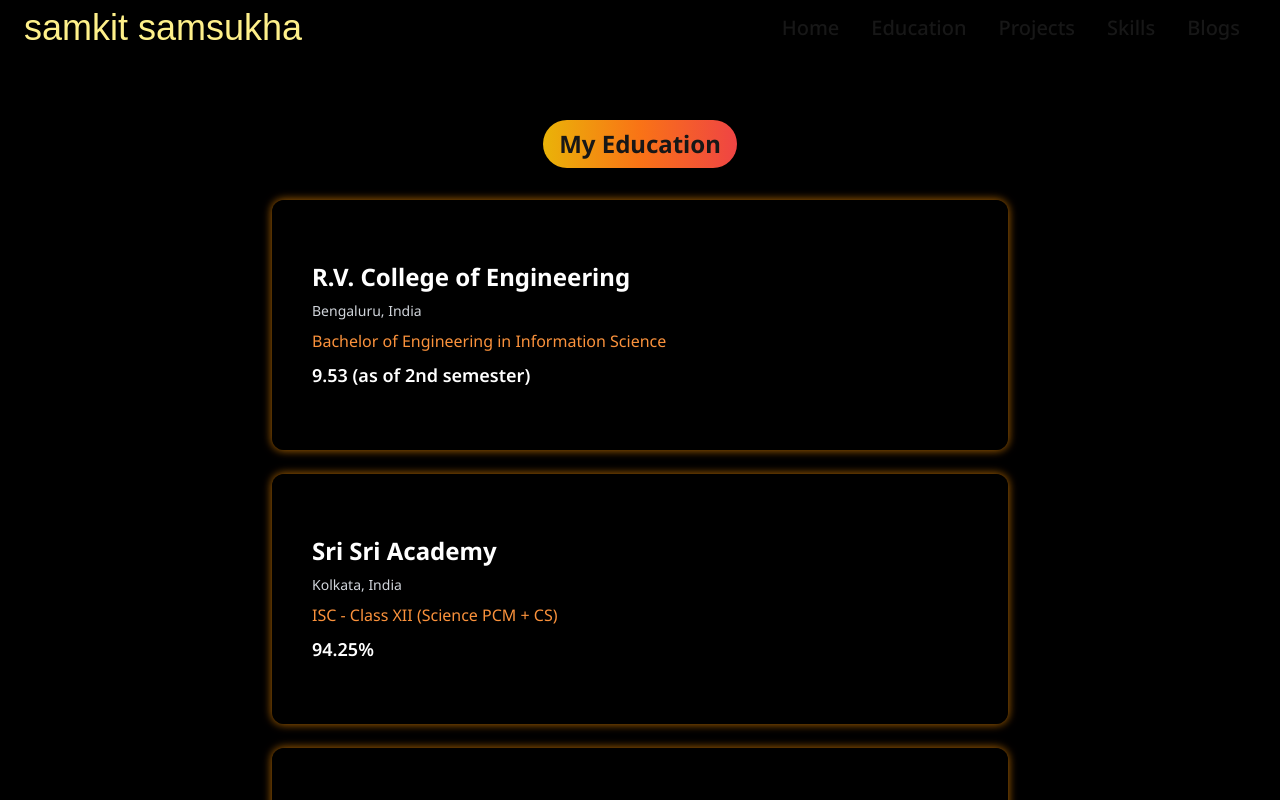
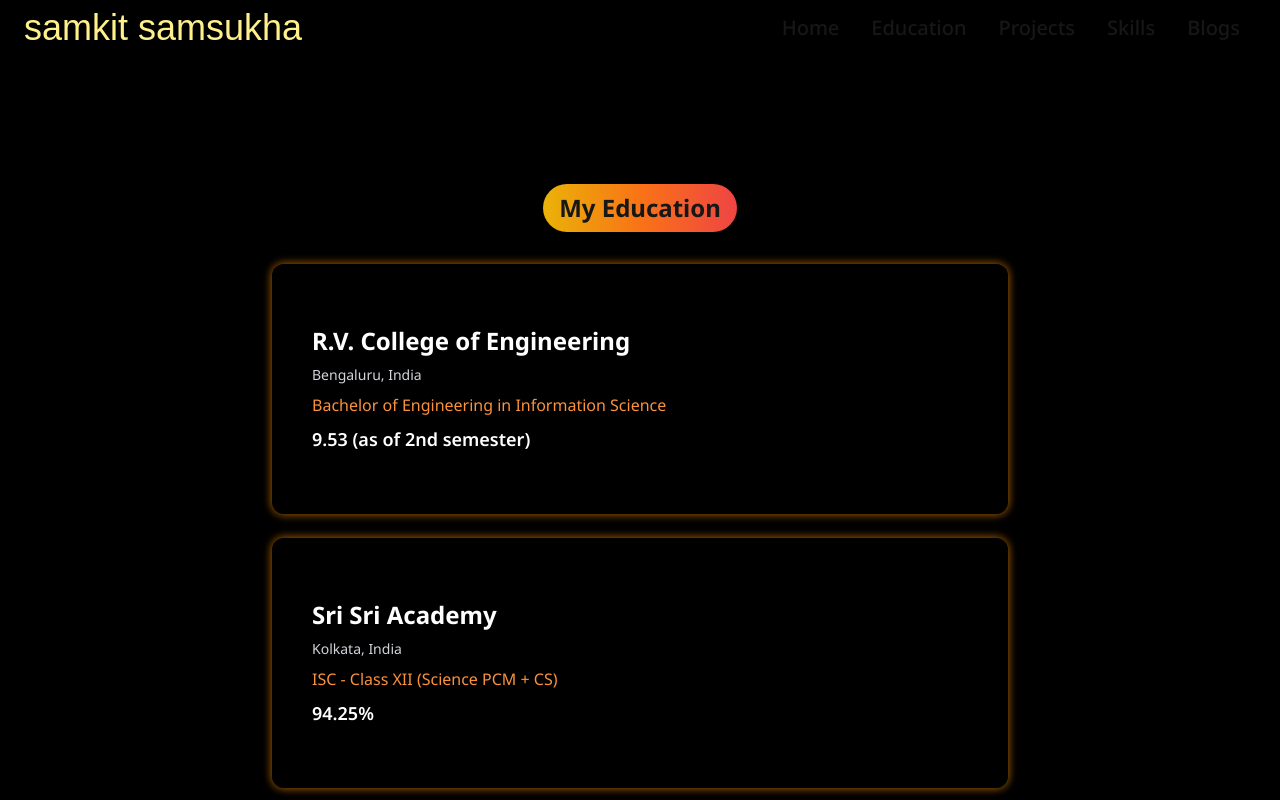
Before and after one commit to samkitsamsukha/samkit-samsukha, a Next.js app: page /education in a window 1280 px wide. Shown: the top 800 px of the page. Built offline with nearby package versions, Linux system fonts and the light colour scheme; a web font is replaced by a local one.

Commit message:
remove nav and edu conflict

```diff
--- a/src/app/education/page.tsx
+++ b/src/app/education/page.tsx
@@ -30,14 +30,14 @@
 
 const EducationPage = () => {
 	return (
-		<div className="flex flex-col items-center min-h-screen bg-black">
+		<div className="flex flex-col items-center min-h-screen bg-black mt-16"> {/* Added mt-16 to account for the Navbar height */}
 			{/* Title */}
 			<div className="flex mx-auto w-fit rounded-full text-center px-4 py-2 bg-gradient-to-r from-yellow-500 via-orange-500 to-red-500 font-bold text-2xl mt-16 mb-8">
 				My Education
 			</div>
 
 			{/* Education Cards */}
-			<div className="flex flex-col justify-center items-center w-full max-w-3xl space-y-6 px-4">
+			<div className="flex flex-col justify-center items-center sm:w-full max-w-3xl space-y-6 px-4">
 				{edu.map(({ id, school, location, grade, result, image }) => (
 					<div
 						key={id}
--- a/src/components/Navbar.tsx
+++ b/src/components/Navbar.tsx
@@ -33,7 +33,7 @@
 
 	return (
 		<div
-			className={`flex justify-between items-center z-10 bg-black px-6 py-2`}
+			className={`flex justify-between items-center z-20 bg-black px-6 py-2`}
 		>
 			<div className="font-zain text-5xl sm:text-4xl  text-yellow-200">
 				<h1
```
